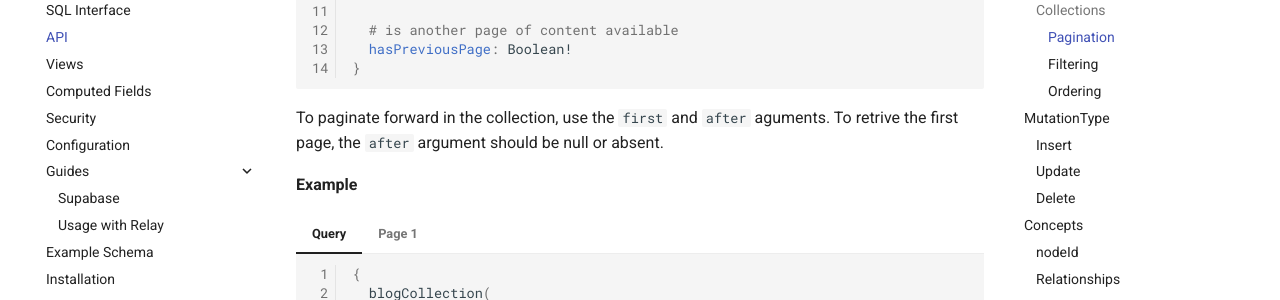
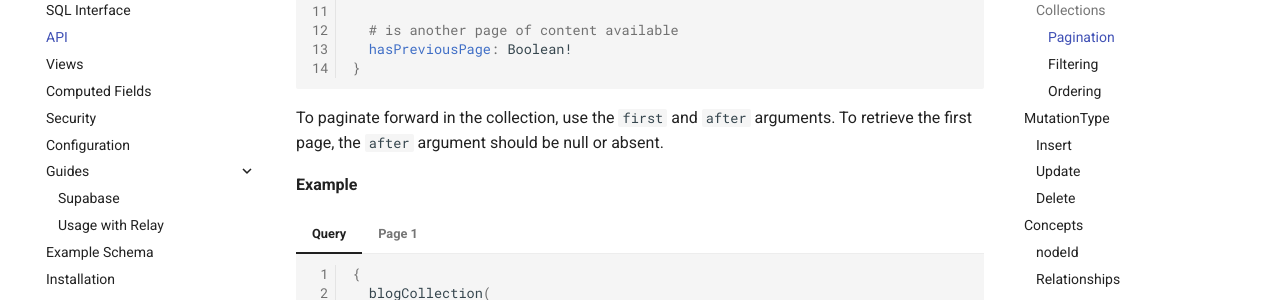
Before and after one commit to supabase/pg_graphql, an MkDocs documentation site: the page built from docs/api.md, in a window 1280 px wide and 900 px high, scrolled down 3731 px. Shown: the part 152-452 px from the top of the window. Built offline with MkDocs 1.6.1 and Material for MkDocs 9.7.7, drawn with Linux system fonts in a browser that asks for light colours; comment, search, counter and statistics services are not loaded.

Commit message:
fix couple of more typos

````diff
--- a/docs/api.md
+++ b/docs/api.md
@@ -307,7 +307,7 @@ Metadata relating to the current page of a result set is available on the `pageI
     }
     ```
 
-To paginate forward in the collection, use the `first` and `after` aguments. To retrive the first page, the `after` argument should be null or absent.
+To paginate forward in the collection, use the `first` and `after` arguments. To retrieve the first page, the `after` argument should be null or absent.
 
 **Example**
 
````
